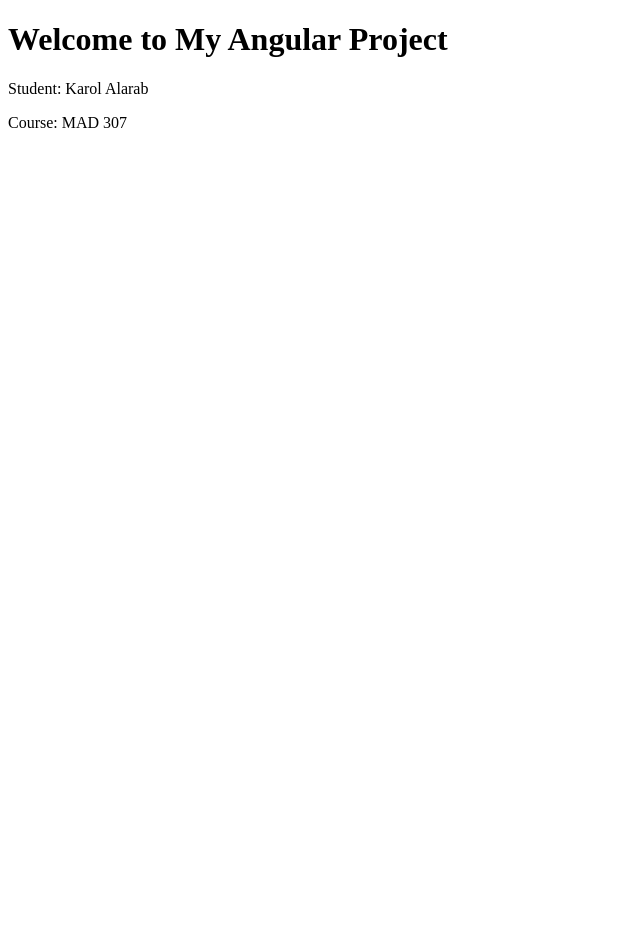
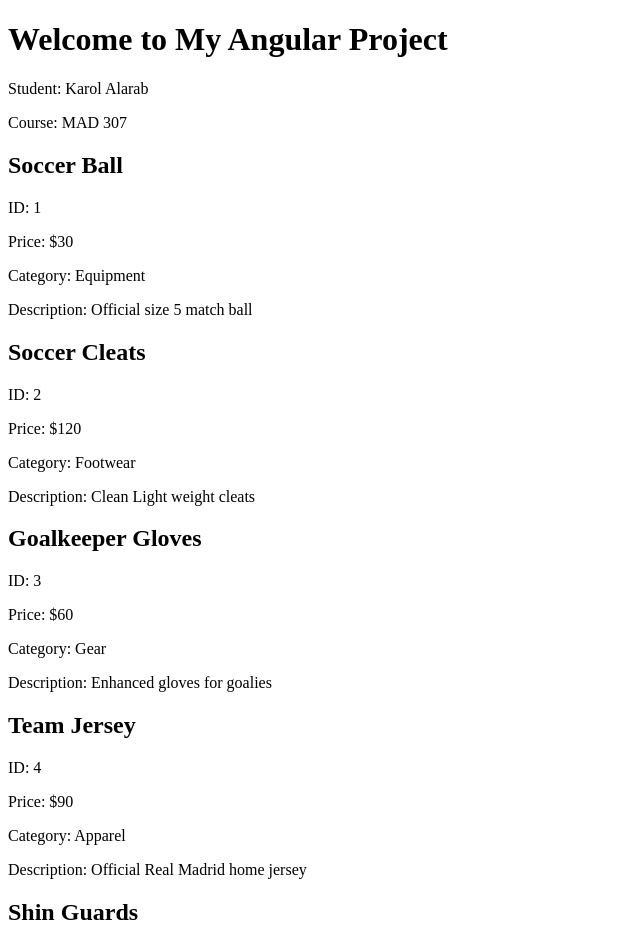
Before and after one commit to Karol-ALArab/karolAlarabLearningAngular, an Angular app: page / in a window 1280 px wide. Shown: the top 947 px of the page, without its empty margins (0-640 px from the left). Before the commit the page ends 800 px from the top, so only its background shows below. Built offline with nearby package versions, Linux system fonts and the light colour scheme.

Commit message:
Final commit: Displaying the info.

```diff
--- a/src/app/app.html
+++ b/src/app/app.html
@@ -2,4 +2,13 @@
   <h1>Welcome to My Angular Project</h1>
   <p>Student: {{ studentName }}</p>
   <p>Course: {{ courseCode }}</p>
+
+
+  <div *ngFor="let item of items">
+    <h2>{{ item.name }}</h2>
+    <p>ID: {{ item.id }}</p>
+    <p>Price: ${{ item.price }}</p>
+    <p *ngIf="item.category">Category: {{ item.category }}</p>
+    <p>Description: {{ item.description }}</p>
+  </div>
 </div>
--- a/src/app/app.ts
+++ b/src/app/app.ts
@@ -1,9 +1,12 @@
 import { Component, signal } from '@angular/core';
 import { RouterOutlet } from '@angular/router';
+import { CommonModule } from '@angular/common';
+import {Items} from './shared-models/items';
+
 
 @Component({
   selector: 'app-root',
-  imports: [RouterOutlet],
+  imports: [RouterOutlet, CommonModule],
   templateUrl: './app.html',
   styleUrl: './app.css'
 })
@@ -11,4 +14,13 @@ export class App {
   protected readonly title = signal('karolAlarabLearningAngular');
   studentName: string = 'Karol Alarab';
   courseCode: string = 'MAD 307';
+
+  items: Items[] = [
+    { id: 1, name: 'Soccer Ball', price: 30, category: 'Equipment', description: 'Official size 5 match ball' },
+    { id: 2, name: 'Soccer Cleats', price: 120, category: 'Footwear', description: 'Clean Light weight cleats' },
+    { id: 3, name: 'Goalkeeper Gloves', price: 60, category: 'Gear', description: 'Enhanced gloves for goalies' },
+    { id: 4, name: 'Team Jersey', price: 90, category: 'Apparel', description: 'Official Real Madrid home jersey' },
+    { id: 5, name: 'Shin Guards', price: 25, category: 'Protection', description: 'Lightweight shin guards' },
+    { id: 6, name: 'Training Cones', price: 20, category: 'Training', description: 'Set of 12 training cones' }
+  ];
 }
```
Also changed, not shown: src/app/shared-models/items.ts (renamed from src/app/shared/items.ts).
